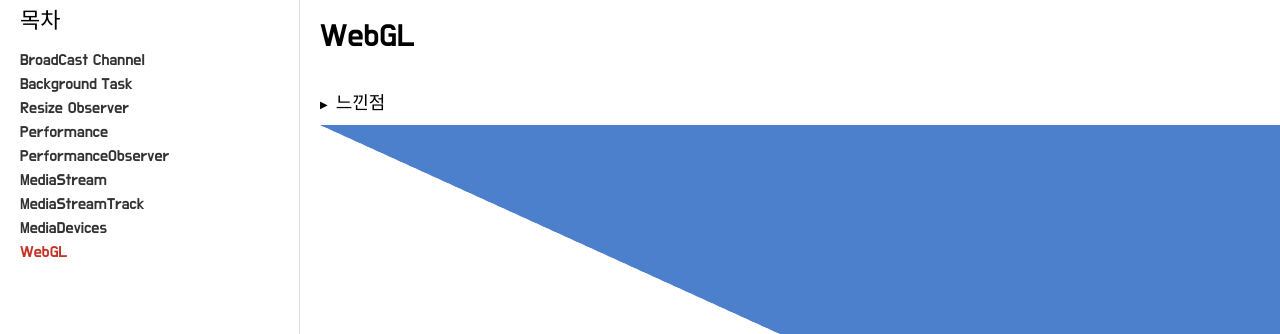
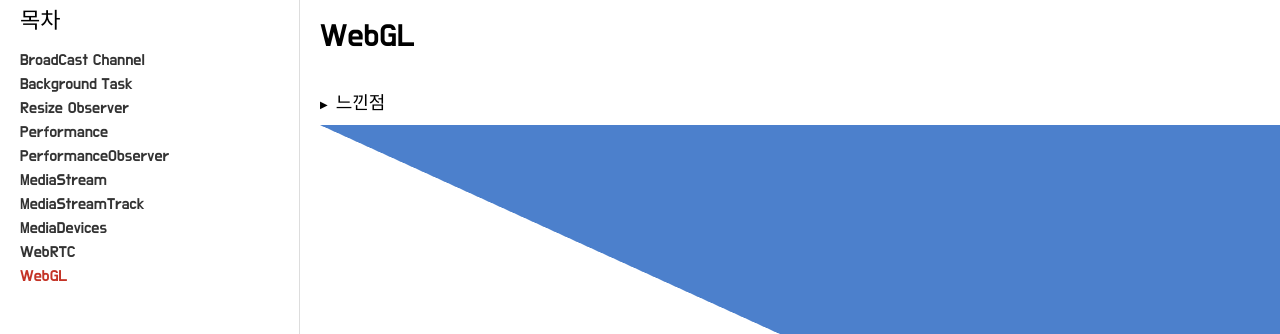
Before and after one commit to d0hyeon/web-api, a React (Create React App) app: page /WebGL in a window 1280 px wide. Shown: the top 334 px of the page. Built offline with nearby package versions, Linux system fonts and the light colour scheme.

Commit message:
feat: category 구조 수정

```diff
--- a/src/components/layout/Navigate.tsx
+++ b/src/components/layout/Navigate.tsx
@@ -3,20 +3,23 @@ import {NavLink} from 'react-router-dom';
 import styled from '@emotion/styled';
 
 type Menu = {
-  title: string;
+  title?: string;
+  url: string;
   path: string;
 }
 
-const CATEGORIES: Menu[] = [
-  {title: 'BroadCast Channel', path: '/broadcast'},
-  {title: 'Background Task', path: '/background'},
-  {title: 'Resize Observer', path: '/resize'},
-  {title: 'Performance', path: '/performance'},
-  {title: 'PerformanceObserver', path: '/performance/observer'},
-  {title: 'MediaStream', path: '/media'},
-  {title: 'MediaStreamTrack', path: '/media/track'},
-  {title: 'MediaDevices', path: '/media/devices'},
-  {title: 'WebGL', path: '/webgl'}
+export const CATEGORIES: Menu[] = [
+  {title: 'BroadCast Channel', url: '/broadcast', path: '/Broadcast'},
+  {url: '/broadcast/:channelId', path: '/Broadcast/detail'},
+  {title: 'Background Task', url: '/background', path: '/BackgroundTask'},
+  {title: 'Resize Observer', url: '/resize', path: '/ResizeObserver'},
+  {title: 'Performance', url: '/performance', path: 'Performance'},
+  {title: 'PerformanceObserver', url: '/performance/observer', path: '/Performance/Observer'},
+  {title: 'MediaStream', url: '/media', path: '/MediaStream'},
+  {title: 'MediaStreamTrack', url: '/media/track', path: '/MediaStream/Track'},
+  {title: 'MediaDevices', url: '/media/devices', path: '/MediaStream/Devices'},
+  {title: 'WebRTC', url: '/webrtc', path: '/WebRTC'},
+  {title: 'WebGL', url: '/webgl', path: '/WebGL'}
 ]
 
 const Navigate: React.FC = () => {
@@ -25,9 +28,9 @@ const Navigate: React.FC = () => {
     <Wrapper className="navigate">
       <Title>목차</Title>
       <MenuList>
-        {CATEGORIES.map(({title, path}) => (
+        {CATEGORIES.map(({title, url}) => title && (
           <li key={title}>
-            <NavLink to={path} activeStyle={{color: '#C43326'}} exact>{title}</NavLink>
+            <NavLink to={url} activeStyle={{color: '#C43326'}} exact>{title}</NavLink>
           </li>
         ))}
       </MenuList>
```
